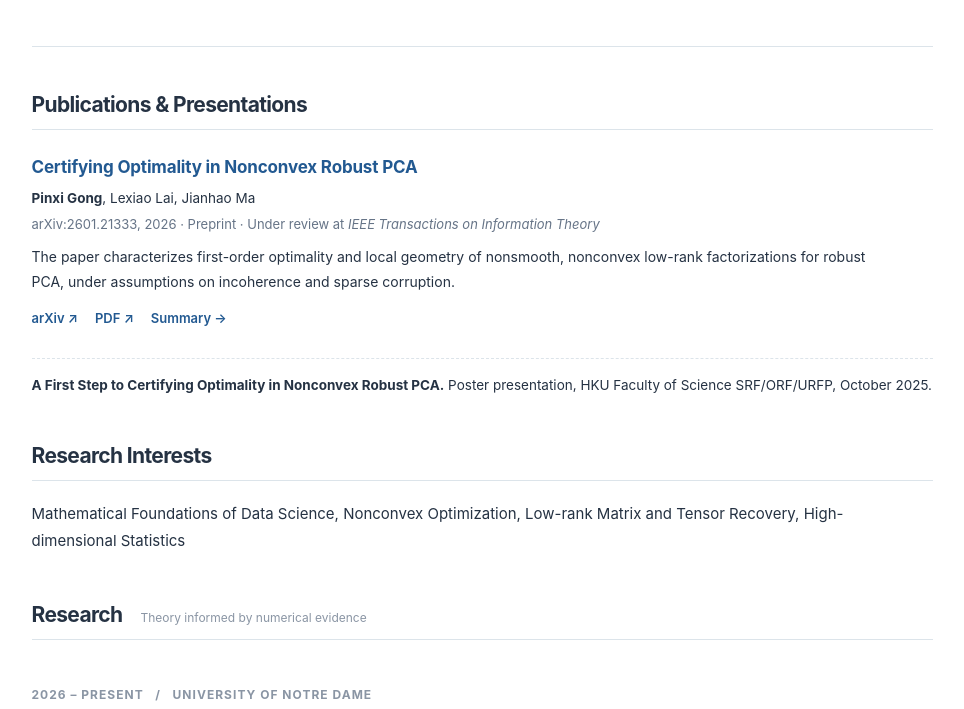
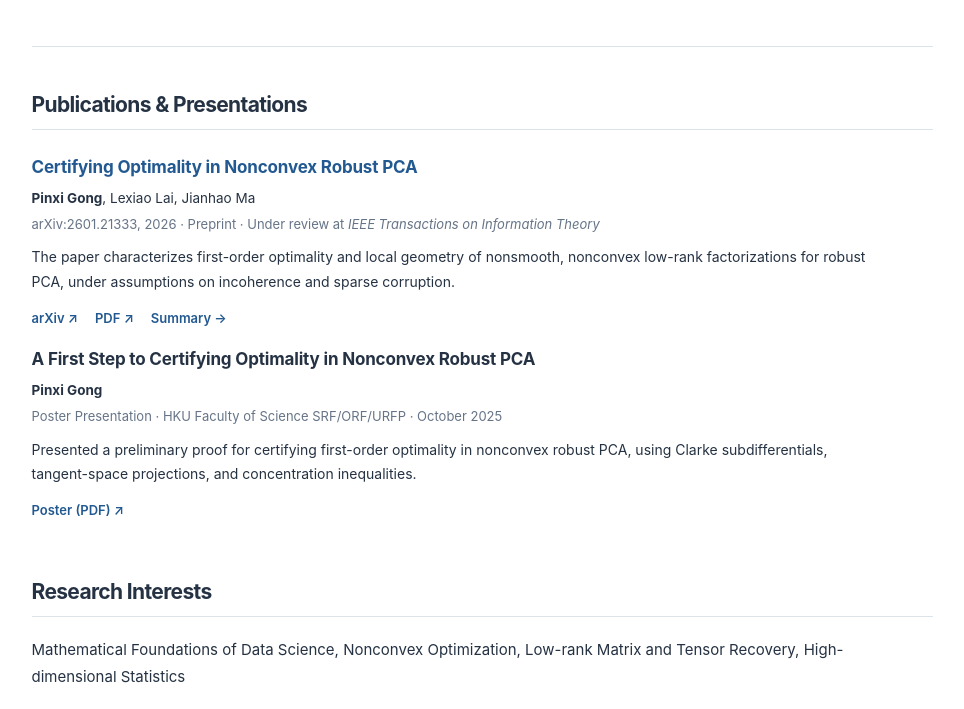
Before and after one commit to pinxigong/pinxigong.github.io, a plain HTML site: page index.html in a window 1280 px wide. Shown: the part 455-1164 px from the top of the page, without its empty margins (158-1122 px from the left). Drawn offline with Linux system fonts and the light colour scheme.

Commit message:
Update index.html

```diff
--- a/index.html
+++ b/index.html
@@ -48,7 +48,34 @@
 <p class="abstract">The paper characterizes first-order optimality and local geometry of nonsmooth, nonconvex low-rank factorizations for robust PCA, under assumptions on incoherence and sparse corruption.</p>
 <div class="project-links"><a href="https://arxiv.org/abs/2601.21333">arXiv ↗</a><a href="https://arxiv.org/pdf/2601.21333">PDF ↗</a><a href="research/robust-pca.html">Summary →</a></div>
 </article>
-<div class="poster-item"><strong>A First Step to Certifying Optimality in Nonconvex Robust PCA.</strong> Poster presentation, HKU Faculty of Science SRF/ORF/URFP, October 2025.</div>
+
+<article class="paper-row poster-paper">
+  <p class="paper-title">
+    A First Step to Certifying Optimality in Nonconvex Robust PCA
+  </p>
+
+  <p class="authors">
+    <strong>Pinxi Gong</strong>
+  </p>
+
+  <p class="venue">
+    Poster Presentation ·
+    HKU Faculty of Science SRF/ORF/URFP · October 2025
+  </p>
+
+  <p class="abstract">
+    Presented a preliminary proof for certifying
+    first-order optimality in nonconvex robust PCA, using
+    Clarke subdifferentials, tangent-space
+    projections, and concentration inequalities.
+  </p>
+
+  <div class="project-links">
+    <a href="GongPinxi_Poster A11" target="_blank"
+       rel="noopener noreferrer">Poster (PDF) ↗</a>
+  </div>
+</article>
+
 </section>
 <section class="main-section" id="interests">
 <div class="section-heading"><h2>Research Interests</h2></div><p class="interests-text">Mathematical Foundations of Data Science, Nonconvex Optimization, Low-rank Matrix and Tensor Recovery, High-dimensional Statistics</p>
```
